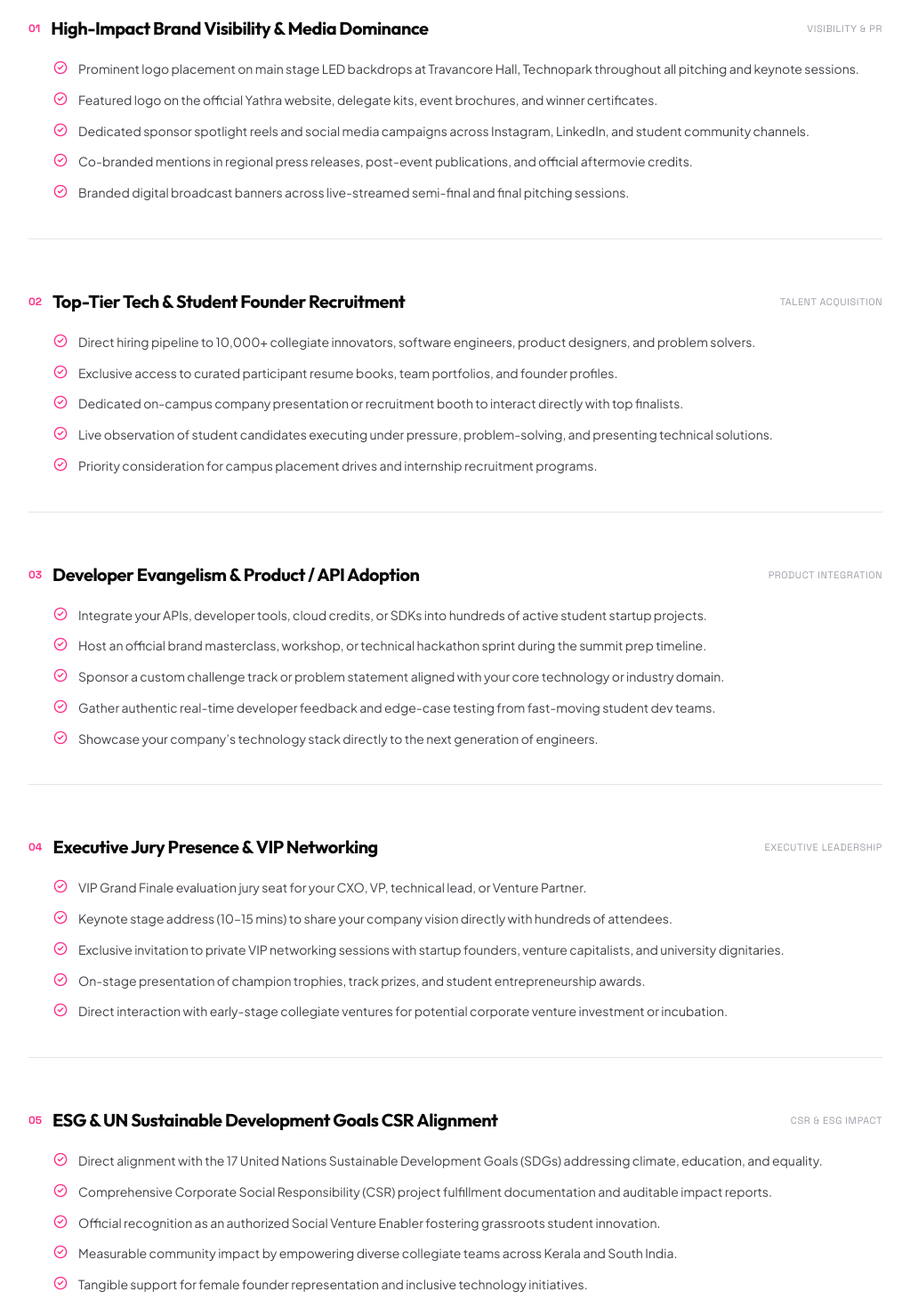
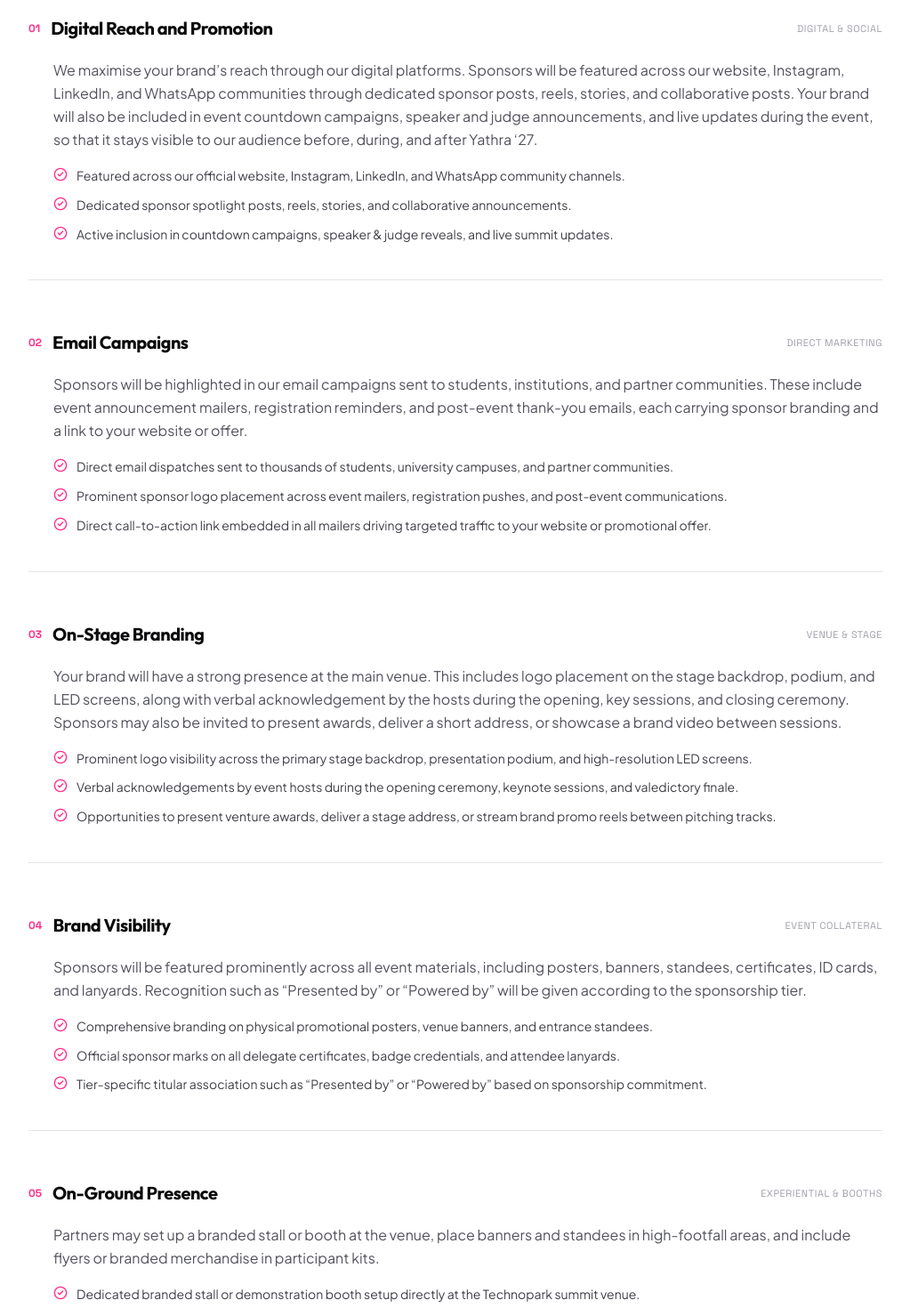
Before and after one commit to ArjunG1406/Yatra, a Next.js app: page /partners in a window 1280 px wide. Shown: the part 420-1890 px from the top of the page at 89% size, without its empty margins (128-1151 px from the left). Built offline with nearby package versions, Linux system fonts and the light colour scheme.

Commit message:
feat(partners): update partner benefits with official Yathra '27 deliverables

```diff
--- a/app/partners/page.tsx
+++ b/app/partners/page.tsx
@@ -11,83 +11,83 @@ import Footer from '../components/footer'
 export const metadata: Metadata = {
   title: 'What You Get by Sponsoring Yathra | Partner Benefits',
   description:
-    'Discover the ROI, talent access, keynote brand visibility, and ESG impact of sponsoring our event, Yathra.',
+    'Discover the digital reach, email campaigns, on-stage branding, on-ground presence, and media coverage of sponsoring Yathra ‘27.',
 }
 
 const PINK = '#ff2d87'
 
-// Point-wise structured partner benefits
+// Point-wise structured partner benefits from the official Yathra '27 partnership deck
 const BENEFIT_CATEGORIES = [
   {
     number: '01',
-    title: 'High-Impact Brand Visibility & Media Dominance',
-    tag: 'Visibility & PR',
+    title: 'Digital Reach and Promotion',
+    tag: 'Digital & Social',
+    description:
+      'We maximise your brand’s reach through our digital platforms. Sponsors will be featured across our website, Instagram, LinkedIn, and WhatsApp communities through dedicated sponsor posts, reels, stories, and collaborative posts. Your brand will also be included in event countdown campaigns, speaker and judge announcements, and live updates during the event, so that it stays visible to our audience before, during, and after Yathra ‘27.',
     points: [
-      'Prominent logo placement on main stage LED backdrops at Travancore Hall, Technopark throughout all pitching and keynote sessions.',
-      'Featured logo on the official Yathra website, delegate kits, event brochures, and winner certificates.',
-      'Dedicated sponsor spotlight reels and social media campaigns across Instagram, LinkedIn, and student community channels.',
-      'Co-branded mentions in regional press releases, post-event publications, and official aftermovie credits.',
-      'Branded digital broadcast banners across live-streamed semi-final and final pitching sessions.',
+      'Featured across our official website, Instagram, LinkedIn, and WhatsApp community channels.',
+      'Dedicated sponsor spotlight posts, reels, stories, and collaborative announcements.',
+      'Active inclusion in countdown campaigns, speaker & judge reveals, and live summit updates.',
     ],
   },
   {
     number: '02',
-    title: 'Top-Tier Tech & Student Founder Recruitment',
-    tag: 'Talent Acquisition',
+    title: 'Email Campaigns',
+    tag: 'Direct Marketing',
+    description:
+      'Sponsors will be highlighted in our email campaigns sent to students, institutions, and partner communities. These include event announcement mailers, registration reminders, and post-event thank-you emails, each carrying sponsor branding and a link to your website or offer.',
     points: [
-      'Direct hiring pipeline to 10,000+ collegiate innovators, software engineers, product designers, and problem solvers.',
-      'Exclusive access to curated participant resume books, team portfolios, and founder profiles.',
-      'Dedicated on-campus company presentation or recruitment booth to interact directly with top finalists.',
-      'Live observation of student candidates executing under pressure, problem-solving, and presenting technical solutions.',
-      'Priority consideration for campus placement drives and internship recruitment programs.',
+      'Direct email dispatches sent to thousands of students, university campuses, and partner communities.',
+      'Prominent sponsor logo placement across event mailers, registration pushes, and post-event communications.',
+      'Direct call-to-action link embedded in all mailers driving targeted traffic to your website or promotional offer.',
     ],
   },
   {
     number: '03',
-    title: 'Developer Evangelism & Product / API Adoption',
-    tag: 'Product Integration',
+    title: 'On-Stage Branding',
+    tag: 'Venue & Stage',
+    description:
+      'Your brand will have a strong presence at the main venue. This includes logo placement on the stage backdrop, podium, and LED screens, along with verbal acknowledgement by the hosts during the opening, key sessions, and closing ceremony. Sponsors may also be invited to present awards, deliver a short address, or showcase a brand video between sessions.',
     points: [
-      'Integrate your APIs, developer tools, cloud credits, or SDKs into hundreds of active student startup projects.',
-      'Host an official brand masterclass, workshop, or technical hackathon sprint during the summit prep timeline.',
-      'Sponsor a custom challenge track or problem statement aligned with your core technology or industry domain.',
-      'Gather authentic real-time developer feedback and edge-case testing from fast-moving student dev teams.',
-      'Showcase your company’s technology stack directly to the next generation of engineers.',
+      'Prominent logo visibility across the primary stage backdrop, presentation podium, and high-resolution LED screens.',
+      'Verbal acknowledgements by event hosts during the opening ceremony, keynote sessions, and valedictory finale.',
+      'Opportunities to present venture awards, deliver a stage address, or stream brand promo reels between pitching tracks.',
     ],
   },
   {
     number: '04',
-    title: 'Executive Jury Presence & VIP Networking',
-    tag: 'Executive Leadership',
+    title: 'Brand Visibility',
+    tag: 'Event Collateral',
+    description:
+      'Sponsors will be featured prominently across all event materials, including posters, banners, standees, certificates, ID cards, and lanyards. Recognition such as “Presented by” or “Powered by” will be given according to the sponsorship tier.',
     points: [
-      'VIP Grand Finale evaluation jury seat for your CXO, VP, technical lead, or Venture Partner.',
-      'Keynote stage address (10–15 mins) to share your company vision directly with hundreds of attendees.',
-      'Exclusive invitation to private VIP networking sessions with startup founders, venture capitalists, and university dignitaries.',
-      'On-stage presentation of champion trophies, track prizes, and student entrepreneurship awards.',
-      'Direct interaction with early-stage collegiate ventures for potential corporate venture investment or incubation.',
+      'Comprehensive branding on physical promotional posters, venue banners, and entrance standees.',
+      'Official sponsor marks on all delegate certificates, badge credentials, and attendee lanyards.',
+      'Tier-specific titular association such as “Presented by” or “Powered by” based on sponsorship commitment.',
     ],
   },
   {
     number: '05',
-    title: 'ESG & UN Sustainable Development Goals CSR Alignment',
-    tag: 'CSR & ESG Impact',
+    title: 'On-Ground Presence',
+    tag: 'Experiential & Booths',
+    description:
+      'Partners may set up a branded stall or booth at the venue, place banners and standees in high-footfall areas, and include flyers or branded merchandise in participant kits.',
     points: [
-      'Direct alignment with the 17 United Nations Sustainable Development Goals (SDGs) addressing climate, education, and equality.',
-      'Comprehensive Corporate Social Responsibility (CSR) project fulfillment documentation and auditable impact reports.',
-      'Official recognition as an authorized Social Venture Enabler fostering grassroots student innovation.',
-      'Measurable community impact by empowering diverse collegiate teams across Kerala and South India.',
-      'Tangible support for female founder representation and inclusive technology initiatives.',
+      'Dedicated branded stall or demonstration booth setup directly at the Technopark summit venue.',
+      'Strategic placement of banners and standees in high-traffic registration, networking, and foyer corridors.',
+      'Distribution of brochures, recruitment flyers, or custom branded swag directly inside participant delegate kits.',
     ],
   },
   {
     number: '06',
-    title: 'Global Hult Prize Association & Network Equity',
-    tag: 'Institutional Prestige',
+    title: 'Media and Content Coverage',
+    tag: 'PR & Post-Event Impact',
+    description:
+      'Every sponsor will be acknowledged in our official event coverage, including the aftermovie, photo and video highlights, and a post-event impact report detailing reach, participation, and engagement.',
     points: [
-      'Prestigious alignment with the worldwide Hult Prize Foundation ($1,000,000 Global Seed Fund accelerator track).',
-      'Institutional connection with University College of Engineering Kariavattom (UCEK), University of Kerala.',
-      'Strategic presence at Technopark, Trivandrum — India’s first and largest IT innovation corridor.',
-      'Long-term brand equity and lasting goodwill among student innovators, campus leaders, and alumni networks.',
-      'Ongoing visibility across all future Yathra promotional campaigns.',
+      'Brand feature and sponsor credits in the official cinematic Yathra ‘27 aftermovie.',
+      'Tagged visibility across post-event highlight reels, photo albums, and press coverage.',
+      'Comprehensive post-event impact report with auditable data on total impressions, attendance, and student engagement.',
     ],
   },
 ]
@@ -196,12 +196,17 @@ export default function PartnersPage() {
                 </span>
               </div>
 
-              {/* Point-by-point bullets */}
-              <ul className="space-y-3 pl-1 sm:pl-7">
+              {/* Exact Description Paragraph */}
+              <p className="text-sm sm:text-base text-zinc-600 leading-relaxed pl-1 sm:pl-7 mb-4">
+                {category.description}
+              </p>
+
+              {/* Point-by-point deliverable highlights */}
+              <ul className="space-y-2.5 pl-1 sm:pl-7">
                 {category.points.map((point, idx) => (
                   <li
                     key={idx}
-                    className="flex items-start gap-3 text-sm text-zinc-700 leading-relaxed"
+                    className="flex items-start gap-2.5 text-xs sm:text-sm text-zinc-700 leading-relaxed"
                   >
                     <CheckCircle2
                       className="w-4 h-4 shrink-0 mt-0.5"
```
